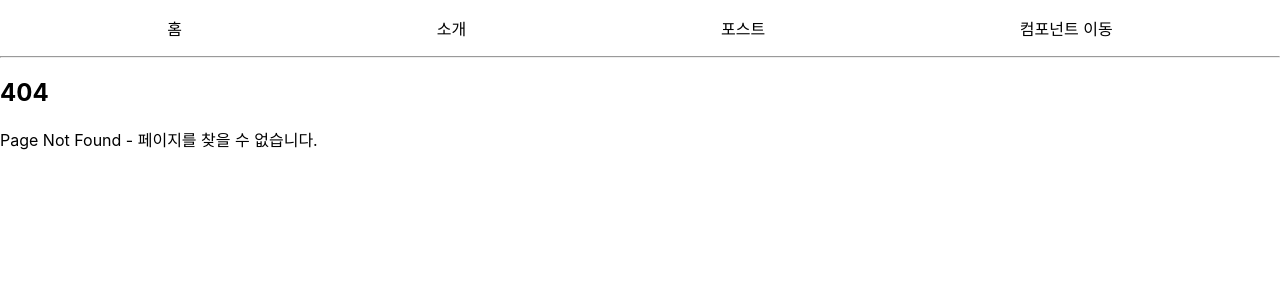
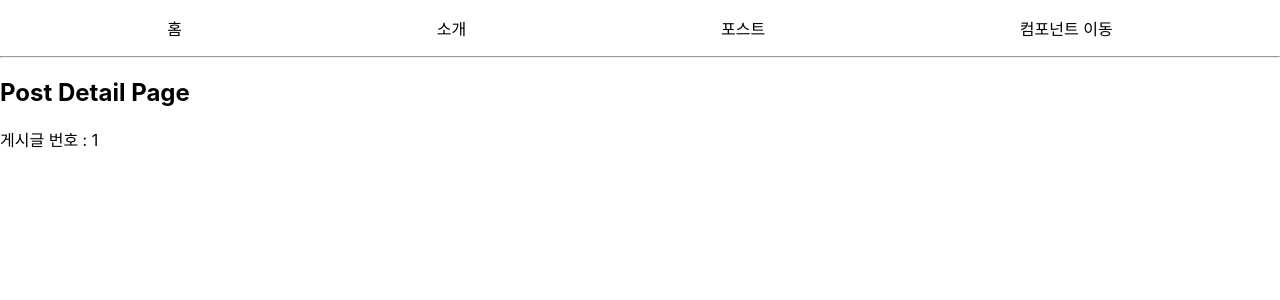
Before and after one commit to nam2626/2024_KH_08_React, a React (Create React App) app in the folder router-ex/: page /post/1 in a window 1280 px wide. Before the commit this address had no page. Shown: the top 300 px of the page. Built offline with nearby package versions, Linux system fonts and the light colour scheme.

Commit message:
파라미터 사용, 중첩 라우트

```diff
--- a/router-ex/src/App.js
+++ b/router-ex/src/App.js
@@ -5,6 +5,7 @@ import Header from './components/Header';
 import HomePage from './page/HomePage';
 import AboutPage from './page/AboutPage';
 import NotFoundPage from './page/NotFoundPage';
+import PostDetailPage from './page/PostDetailPage';
 
 function App() {
   return (
@@ -19,6 +20,8 @@ function App() {
         <Route path="/about" element={<AboutPage/>}></Route>
         {/* 없는 경로, 잘못된 경로로 접근했을 때 */}
         <Route path="*" element={<NotFoundPage/>}></Route>
+        {/* 게시글 상세 페이지 지정 */}
+        <Route path="/post/:id" element={<PostDetailPage/>}></Route>
       </Routes>
     </BrowserRouter>
   );
--- /dev/null
+++ b/router-ex/src/page/PostDetailPage.js
@@ -0,0 +1,11 @@
+import { useParams } from "react-router-dom"
+
+export default function PostDetailPage() {
+  const { id } = useParams();
+  return (
+    <div>
+      <h2>Post Detail Page</h2>
+      <p>게시글 번호 : {id} </p>
+    </div>
+  )
+}
```
Also changed, not shown: router-ex/src/page/CompanyPage.js (added, +14 -0 lines), router-ex/src/page/TeamPage.js (added, +15 -0 lines).
